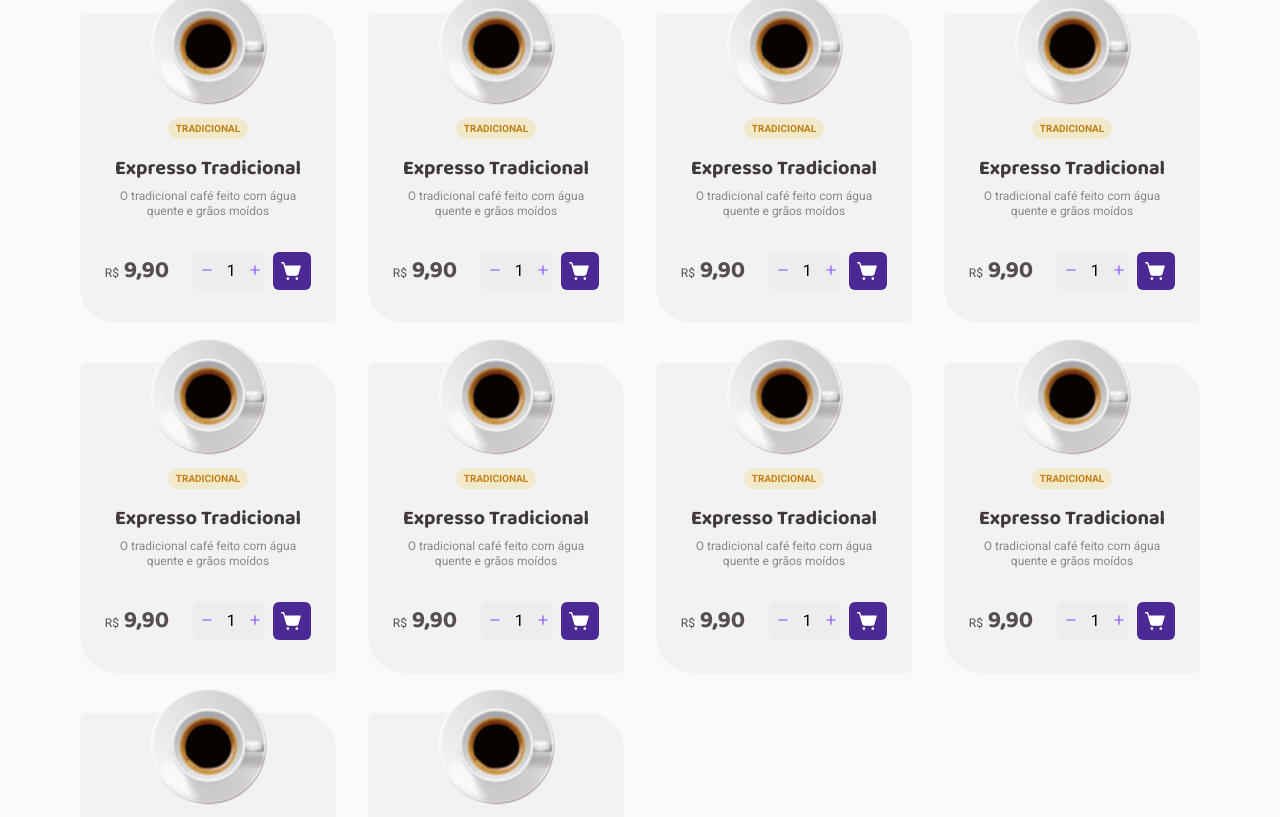
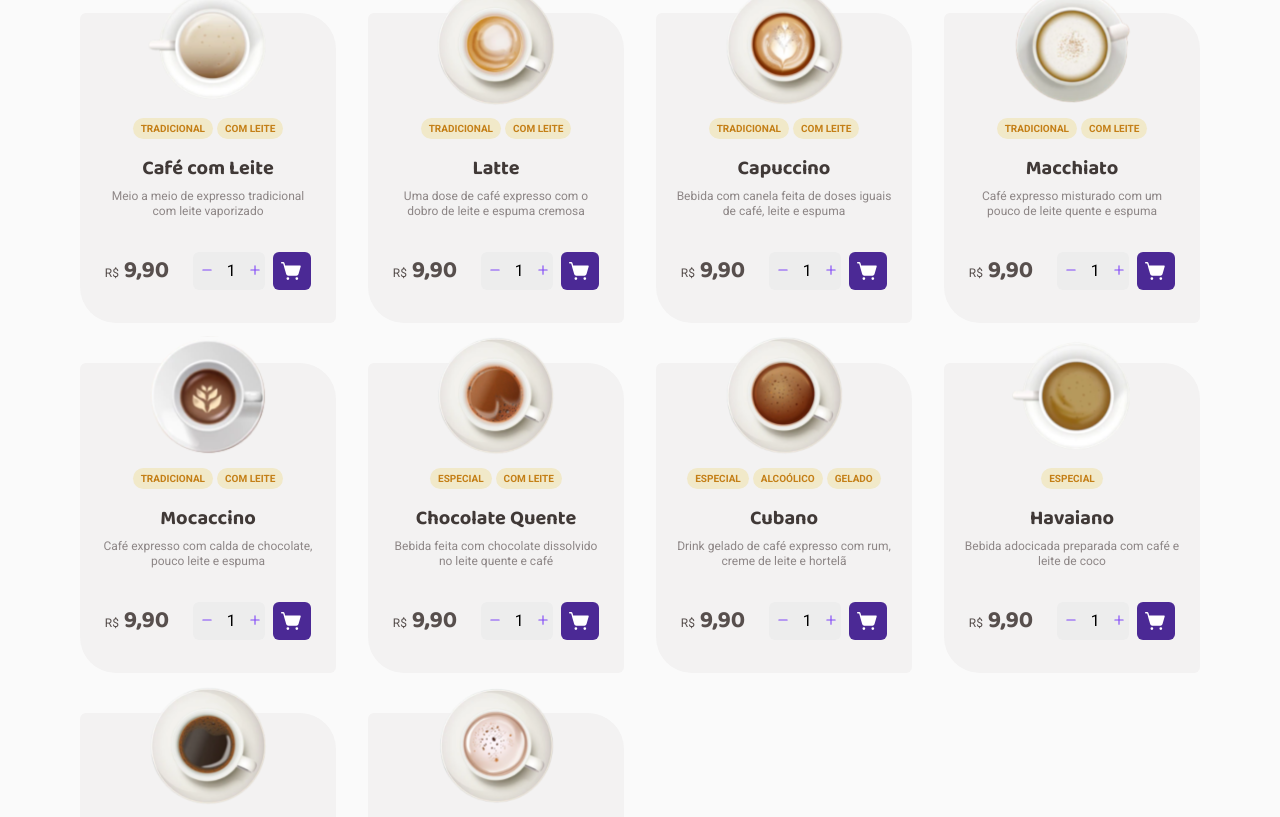
Before and after one commit to juaoxd/coffee-delivery, a React (Vite) app: page / in a window 1280 px wide. Shown: the part 1122-1939 px from the top of the page. Built offline with nearby package versions, Linux system fonts and the light colour scheme.

Commit message:
feat: coffee list dynamic data

```diff
--- /dev/null
+++ b/src/coffees.ts
@@ -0,0 +1,101 @@
+import expresso from './assets/expresso.svg'
+import americano from './assets/americano.svg'
+import cremoso from './assets/expresso-cremoso.svg'
+import gelado from './assets/cafe-gelado.svg'
+import cafeComLeite from './assets/cafe-com-leite.svg'
+import latte from './assets/latte.svg'
+import capuccino from './assets/capuccino.svg'
+import macchiato from './assets/macchiato.svg'
+import mocaccino from './assets/mocaccino.svg'
+import chocolateQuente from './assets/chocolate-quente.svg'
+import cubano from './assets/cubano.svg'
+import havaiano from './assets/havaiano.svg'
+import arabe from './assets/arabe.svg'
+import irlandes from './assets/irlandes.svg'
+
+export const coffees = [
+  {
+    imageUrl: expresso,
+    tags: ['Tradicional'],
+    title: 'Expresso Tradicional',
+    description: 'O tradicional café feito com água quente e grãos moídos'
+  },
+  {
+    imageUrl: americano,
+    tags: ['Tradicional'],
+    title: 'Expresso Americano',
+    description: 'Expresso diluído, menos intenso que o tradicional'
+  },
+  {
+    imageUrl: cremoso,
+    tags: ['Tradicional'],
+    title: 'Expresso Cremoso',
+    description: 'Café expresso tradicional com espuma cremosa'
+  },
+  {
+    imageUrl: gelado,
+    tags: ['Tradicional', 'Gelado'],
+    title: 'Expresso Gelado',
+    description: 'Bebida preparada com café expresso e cubos de gelo'
+  },
+  {
+    imageUrl: cafeComLeite,
+    tags: ['Tradicional', 'Com Leite'],
+    title: 'Café com Leite',
+    description: 'Meio a meio de expresso tradicional com leite vaporizado'
+  },
+  {
+    imageUrl: latte,
+    tags: ['Tradicional', 'Com Leite'],
+    title: 'Latte',
+    description: 'Uma dose de café expresso com o dobro de leite e espuma cremosa'
+  },
+  {
+    imageUrl: capuccino,
+    tags: ['Tradicional', 'Com Leite'],
+    title: 'Capuccino',
+    description: 'Bebida com canela feita de doses iguais de café, leite e espuma'
+  },
+  {
+    imageUrl: macchiato,
+    tags: ['Tradicional', 'Com Leite'],
+    title: 'Macchiato',
+    description: 'Café expresso misturado com um pouco de leite quente e espuma'
+  },
+  {
+    imageUrl: mocaccino,
+    tags: ['Tradicional', 'Com Leite'],
+    title: 'Mocaccino',
+    description: 'Café expresso com calda de chocolate, pouco leite e espuma'
+  },
+  {
+    imageUrl: chocolateQuente,
+    tags: ['Especial', 'Com Leite'],
+    title: 'Chocolate Quente',
+    description: 'Bebida feita com chocolate dissolvido no leite quente e café'
+  },
+  {
+    imageUrl: cubano,
+    tags: ['Especial', 'Alcoólico', 'Gelado'],
+    title: 'Cubano',
+    description: 'Drink gelado de café expresso com rum, creme de leite e hortelã'
+  },
+  {
+    imageUrl: havaiano,
+    tags: ['Especial'],
+    title: 'Havaiano',
+    description: 'Bebida adocicada preparada com café e leite de coco'
+  },
+  {
+    imageUrl: arabe,
+    tags: ['Especial'],
+    title: 'Árabe',
+    description: 'Bebida preparada com grãos de café árabe e especiarias'
+  },
+  {
+    imageUrl: irlandes,
+    tags: ['Especial', 'Alcoólico'],
+    title: 'Irlandês',
+    description: 'Bebida a base de café, uísque irlandês, açúcar e chantilly'
+  },
+]
--- a/src/pages/Home/components/CoffeeCard/index.tsx
+++ b/src/pages/Home/components/CoffeeCard/index.tsx
@@ -1,9 +1,15 @@
 import { Minus, Plus, ShoppingCartSimple } from "phosphor-react";
-import { CardActions, CardButton, CardContainer, CardDescription, CardInput, CardTag, CardTitle, Counter, InputButton, NumberInput } from "./styles";
-import cafeExpressoImg from '../../../../assets/expresso.svg'
+import { CardActions, CardButton, CardContainer, CardDescription, CardInput, CardTag, CardTitle, Counter, InputButton, NumberInput, TagList } from "./styles";
 import { useState } from "react";
 
-export function CoffeeCard() {
+interface CoffeeCardProps {
+  imgUrl: string
+  tags: string[]
+  title: string
+  description: string
+}
+
+export function CoffeeCard({ imgUrl, tags, title, description }: CoffeeCardProps) {
   const [quantity, setQuantity] = useState(1)
 
   function handleRemoveItem() {
@@ -22,14 +28,14 @@ export function CoffeeCard() {
     })
   }
 
-  console.log(quantity)
-
   return (
     <CardContainer>
-      <img src={cafeExpressoImg} alt="Cafe expresso" />
-      <CardTag>TRADICIONAL</CardTag>
-      <CardTitle>Expresso Tradicional</CardTitle>
-      <CardDescription>O tradicional café feito com água quente e grãos moídos</CardDescription>
+      <img src={imgUrl} alt="Cafe expresso" />
+      <TagList>
+        { tags.map((tag) => <CardTag>{tag.toUpperCase()}</CardTag>) }
+      </TagList>
+      <CardTitle>{title}</CardTitle>
+      <CardDescription>{description}</CardDescription>
       <CardInput>
         <label>
           <span>R$</span> 9,90
--- a/src/pages/Home/components/CoffeeCard/styles.ts
+++ b/src/pages/Home/components/CoffeeCard/styles.ts
@@ -125,3 +125,10 @@ export const Counter = styled.div`
   gap: 0.5rem;
   max-width: 72px;
 `
+
+export const TagList = styled.div`
+  display: flex;
+  align-items: center;
+  justify-content: center;
+  gap: 0.25rem;
+`
--- a/src/pages/Home/index.tsx
+++ b/src/pages/Home/index.tsx
@@ -2,6 +2,7 @@ import { Coffee, Package, ShoppingCart, Timer } from 'phosphor-react'
 import homeImage from '../../assets/home-image.svg'
 import { CoffeeList, CoffeeSection, HeroContent, HeroSection, ListContainer, ListItem, TextContainer } from './styles'
 import { CoffeeCard } from './components/CoffeeCard'
+import { coffees } from '../../coffees'
 
 export function Home() {
   return (
@@ -46,20 +47,10 @@ export function Home() {
       <CoffeeSection>
         <h1>Nossos cafés</h1>
         <CoffeeList>
-          <CoffeeCard />
-          <CoffeeCard />
-          <CoffeeCard />
-          <CoffeeCard />
-          <CoffeeCard />
-          <CoffeeCard />
-          <CoffeeCard />
-          <CoffeeCard />
-          <CoffeeCard />
-          <CoffeeCard />
-          <CoffeeCard />
-          <CoffeeCard />
-          <CoffeeCard />
-          <CoffeeCard />
+          { coffees.map((coffee) => {
+              return <CoffeeCard imgUrl={coffee.imageUrl} tags={coffee.tags} title={coffee.title} description={coffee.description} />
+            }
+          )}
         </CoffeeList>
       </CoffeeSection>
     </>
```
Also changed, not shown: src/assets/mocaccino.svg (renamed from src/assets/mochaccino.svg).
